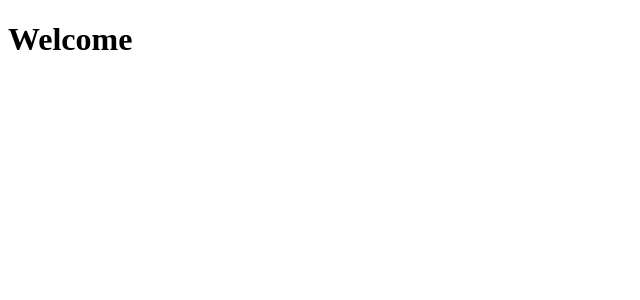
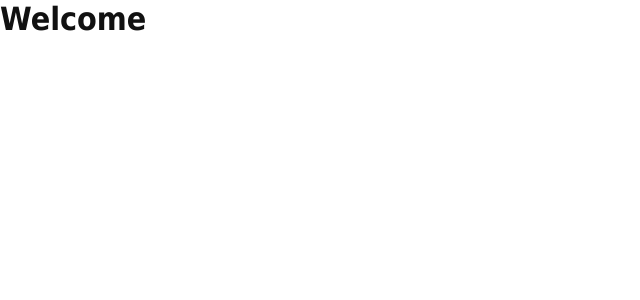
Before and after one commit to eren-the-coder/mystreaks, a React (Vite) app: page / in a window 1280 px wide. Shown: the top 300 px of the page, without its empty margins (0-640 px from the left). Built offline with nearby package versions, Linux system fonts and the light colour scheme.

Commit message:
feat(ui): add global styles

```diff
--- a/index.html
+++ b/index.html
@@ -3,6 +3,7 @@
   <head>
     <meta charset="UTF-8" />
     <link rel="icon" type="image/svg+xml" href="/icon.png" />
+    <link rel="stylesheet" href="/src/styles/global.css" />
     <meta name="viewport" content="width=device-width, initial-scale=1.0" />
     <title>MyStreaks</title>
   </head>
--- /dev/null
+++ b/src/styles/global.css
@@ -0,0 +1,50 @@
+* {
+  padding: 0;
+  margin: 0;
+  box-sizing: border-box;
+}
+
+body {
+  font-family: Tahoma, Geneva, Verdana, sans-serif;
+  min-height: 100vh;
+  transition: background 0.25s ease, color 0.25s ease;
+}
+
+:root {
+  /* Backgrounds */
+  --bg: #ffffff;
+  --card: #f3f3f3;
+  --item-bg: linear-gradient(135deg, #ffffff 0%, #f8fafc 50%, #f1f5f9 100%);
+
+  /* Text */
+  --text: #111111;
+  --text-primary: #111827;
+  --text-secondary: #6b7280;
+
+  /* Accent */
+  --accent-color: #4f46e5;
+  --streak-text: #4f46e5;
+
+  /* Shadow */
+  --shadow: 0 4px 10px rgba(0, 0, 0, 0.06);
+}
+
+html[data-theme="dark"] {
+  --bg: #111827;
+  --card: #1a1a1a;
+  --item-bg: linear-gradient(135deg, #1e293b 0%, #0f172a 50%, #0b1221 100%);
+
+  --text: #f1f1f1;
+  --text-primary: #e2e8f0;
+  --text-secondary: #94a3b8;
+
+  --accent-color: #818cf8;
+  --streak-text: #818cf8;
+
+  --shadow: 0 4px 14px rgba(0, 0, 0, 0.45);
+}
+
+body {
+  background: var(--bg);
+  color: var(--text);
+}
```
